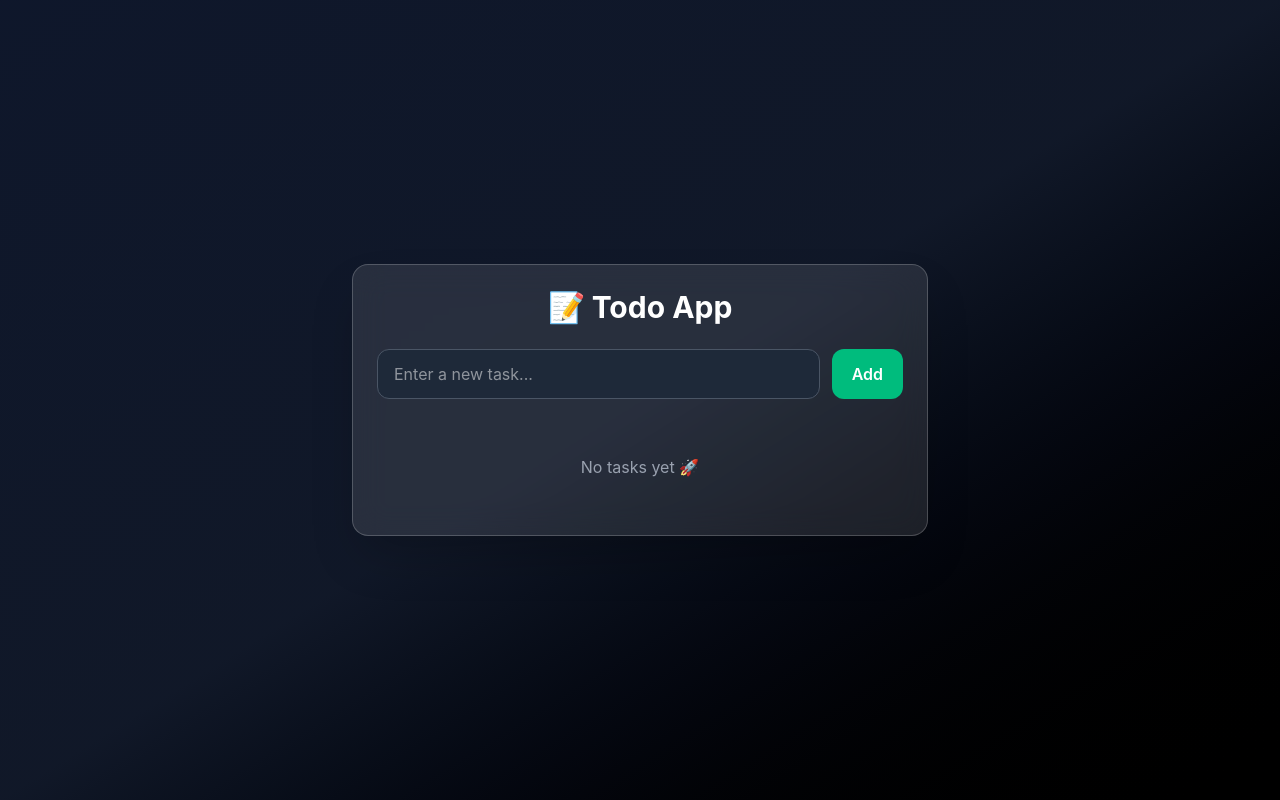
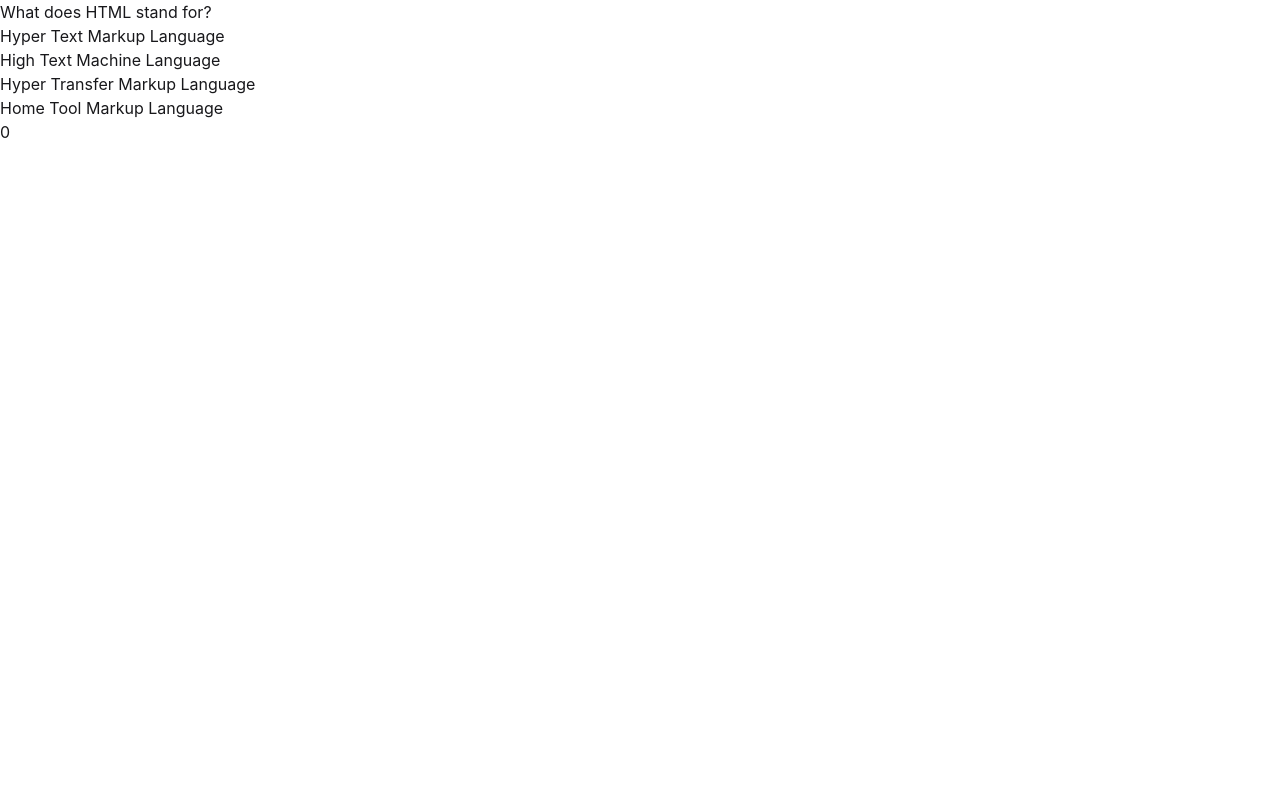
Before and after one commit to abu-huraira-dev-22/React-Practice, a React (Vite) app: page / in a window 1280 px wide. Built offline with nearby package versions, Linux system fonts and the light colour scheme.

Commit message:
create quiz app

```diff
--- a/src/App.jsx
+++ b/src/App.jsx
@@ -6,6 +6,7 @@
 import Array from './Practice/Array'
 import Todo from './Practice/Todo'
 import TodoApp from './Practice/TodoApp'
+import Quiz from './Practice/Quiz'
 
 const App = () => {
   return (
@@ -16,7 +17,8 @@
     {/* <Form/> */}
     {/* <Array/> */}
     {/* <Todo/> */}
-    <TodoApp/>
+    {/* <TodoApp/> */}
+    <Quiz/>
     </div>
   )
 }
--- /dev/null
+++ b/src/Practice/Quiz.jsx
@@ -0,0 +1,82 @@
+import React, { useState } from 'react'
+
+const Quiz = () => {
+const [currentQuestion, setCurrentQuestion] = useState(0)
+const [score, setScore] = useState(0)
+
+ const quizData = [
+  {
+    question: "What does HTML stand for?",
+    options: [
+      "Hyper Text Markup Language",
+      "High Text Machine Language",
+      "Hyper Transfer Markup Language",
+      "Home Tool Markup Language",
+    ],
+    correctAnswer: "Hyper Text Markup Language",
+  },
+  {
+    question: "Which CSS property changes the text color?",
+    options: [
+      "background-color",
+      "font-style",
+      "color",
+      "text-color",
+    ],
+    correctAnswer: "color",
+  },
+  {
+    question: "Which company developed React?",
+    options: [
+      "Google",
+      "Microsoft",
+      "Facebook",
+      "Amazon",
+    ],
+    correctAnswer: "Facebook",
+  },
+  {
+    question: "Which hook is used to manage state in React?",
+    options: [
+      "useEffect",
+      "useState",
+      "useContext",
+      "useRef",
+    ],
+    correctAnswer: "useState",
+  },
+   {
+    question: "Which keyword is used to declare a constant in JavaScript?",
+    options: [
+      "let",
+      "var",
+      "const",
+      "static",
+    ],
+    correctAnswer: "const",
+  },
+];
+
+const checkAnswer = (selectedOption)=>{
+    if(selectedOption===newQuestion.correctAnswer){
+        setScore(score+1)
+    }
+    else{
+        console.log('wrong answer')
+    }
+}
+
+const newQuestion = quizData[currentQuestion]
+const optionButtons = newQuestion.options.map((option,index)=>{
+    return <button className='block'key={index}  onClick={()=>checkAnswer(option)}>{option}</button>
+})
+  return (
+    <div>
+        <h1>{newQuestion.question}</h1>
+      <h1>{optionButtons}</h1>
+      <h1>{score}</h1>
+    </div>
+  )
+}
+
+export default Quiz
```
